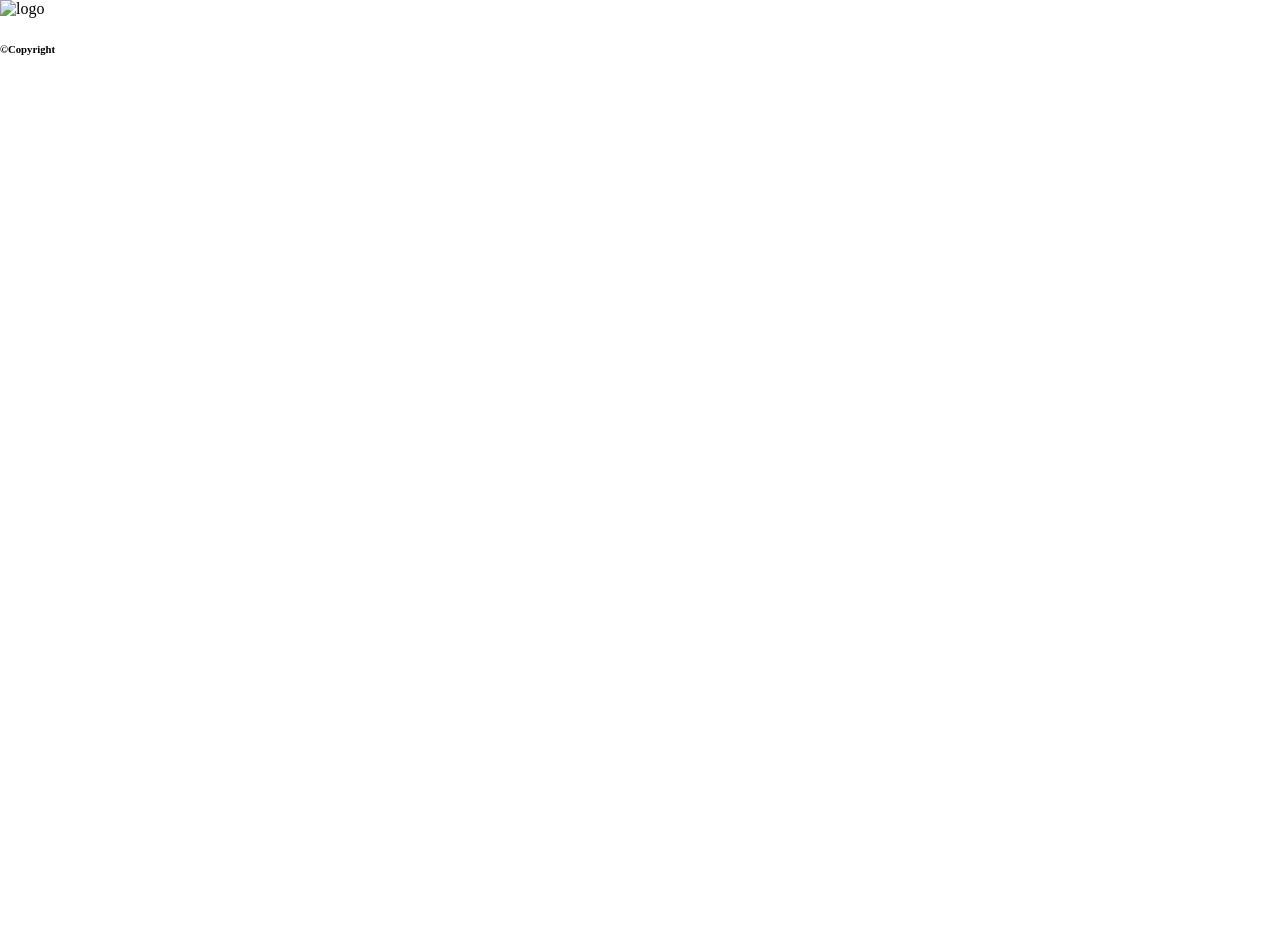
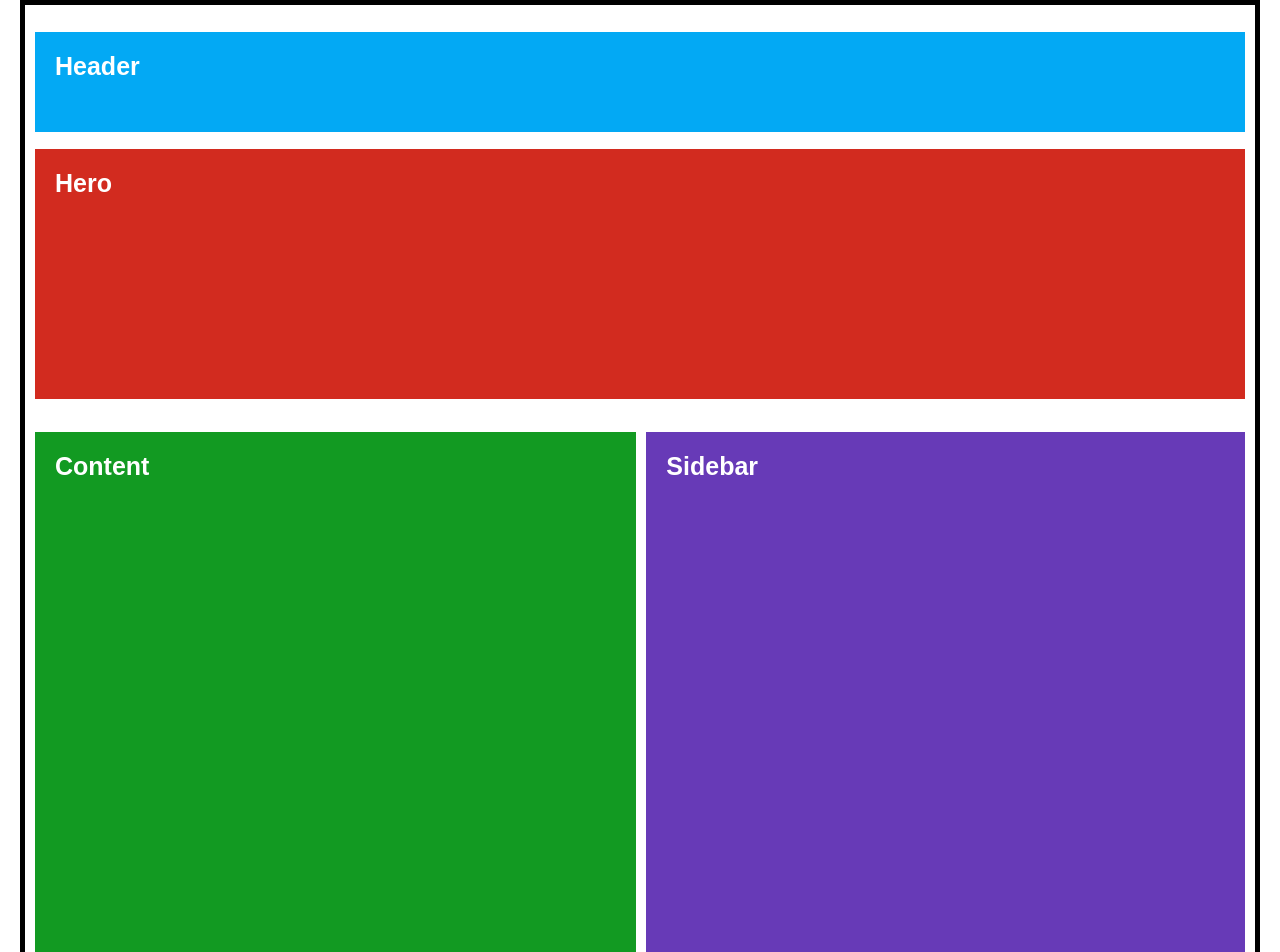
Before and after one commit to janera78/plantilla, a plain HTML site: page index.html in a window 1280 px wide. Shown: the top 952 px of the page. Before the commit the page ends 800 px from the top, so only its background shows below. Drawn offline with Linux system fonts and the light colour scheme.

Commit message:
ejercicio plantilla falta corregir margenes o paddings

```diff
--- a/css/color.css
+++ b/css/color.css
@@ -1,7 +1,20 @@
 /* COLOR */
 /* **** */
 
+
 /* Variables */
 :root{
+        /* colores de cajas*/
+        --colorHeader:   #03a9f4;
+        --colorHero:     #d22b1f;
+        --colorContent:  #129a22;
+        --colorSidebar:  #673ab7;
+        --colorFooter:   #616161;
+    /* color de texto */
+        --colorText:     white;
 
 }
+
+h1{
+    color: var(--colorText);
+}
--- a/css/layout.css
+++ b/css/layout.css
@@ -1,2 +1,63 @@
 /* LAYOUT */
 /* ***** */
+*{
+    margin: 0;
+}
+
+body{
+
+    margin-left: 20px;
+    margin-right: 20px;
+    border: 5px solid black;
+    padding: 10px;
+}
+
+header {
+    background-color: var(--colorHeader);
+    width: 100%;
+    height: 100px
+}
+
+}
+.header__header {
+
+}
+main {
+
+}
+.main {
+
+}
+.main__hero {
+    background-color: var(--colorHero);
+    display: flex;
+    width: 100%;
+    height: 250px;
+}
+section {
+    display: flex;
+    width: 100%;
+    height: 800px;
+}
+.main__content {
+    background-color: var(--colorContent);
+    flex-grow: 1;
+}
+.main__sidebar {
+    background-color: var(--colorSidebar);
+    flex-grow: 1;
+    margin-left: 10px;
+
+}
+footer{
+    background-color: var(--colorFooter);
+    height: 100px;
+}
+.footer {
+
+}
+.footer__footer {
+    display: flex;
+    width: 100%;
+
+}
--- a/css/reset.css
+++ b/css/reset.css
@@ -12,3 +12,8 @@ a{
 ul{
     list-style-type: none;
 }
+
+h1{
+    padding-left: 20px;
+    padding-top: 20px;
+}
--- a/css/tipografia.css
+++ b/css/tipografia.css
@@ -1,5 +1,15 @@
 /* TIPOGRAFÍA */
 /* ********* */
+
+h1{
+    font-size: 25px;
+    font-family: sans-serif;
+
+
+
+
+
+}
 
 /* Variables */
 :root{
--- a/index.html
+++ b/index.html
@@ -9,15 +9,28 @@
     </head>
     <body>
         <!-- HEADER -->
-        <header>
-            <img src="./img/logo.svg" alt="logo">
-            <nav class="menu"></nav>
-        </header>
+            <header class="header">
+                    <h1 class="header__header">Header</h1>
+            </header>
+
         <!-- MAIN -->
-        <main></main>
+            <main class="main">
+                <!--banner-->
+                    <h1 class="main__hero">Hero</h1>
+
+                <!--content y sidebar-->
+                <section>
+                    <h1 class="main__content">Content</h1>
+                    <h1 class="main__sidebar">Sidebar</h1>
+                </section>
+
+            </main>
+
         <!-- FOOTER -->
-        <footer>
-            <h6 class="copy">&copy;Copyright</h6>
-        </footer>
+            <footer class="footer">
+                    <h1 class="footer__footer">Footer</h1>
+            </footer>
+
+
     </body>
 </html>
```
Also changed, not shown: css/footer.css (line endings or trailing spaces), css/header.css (line endings or trailing spaces).
